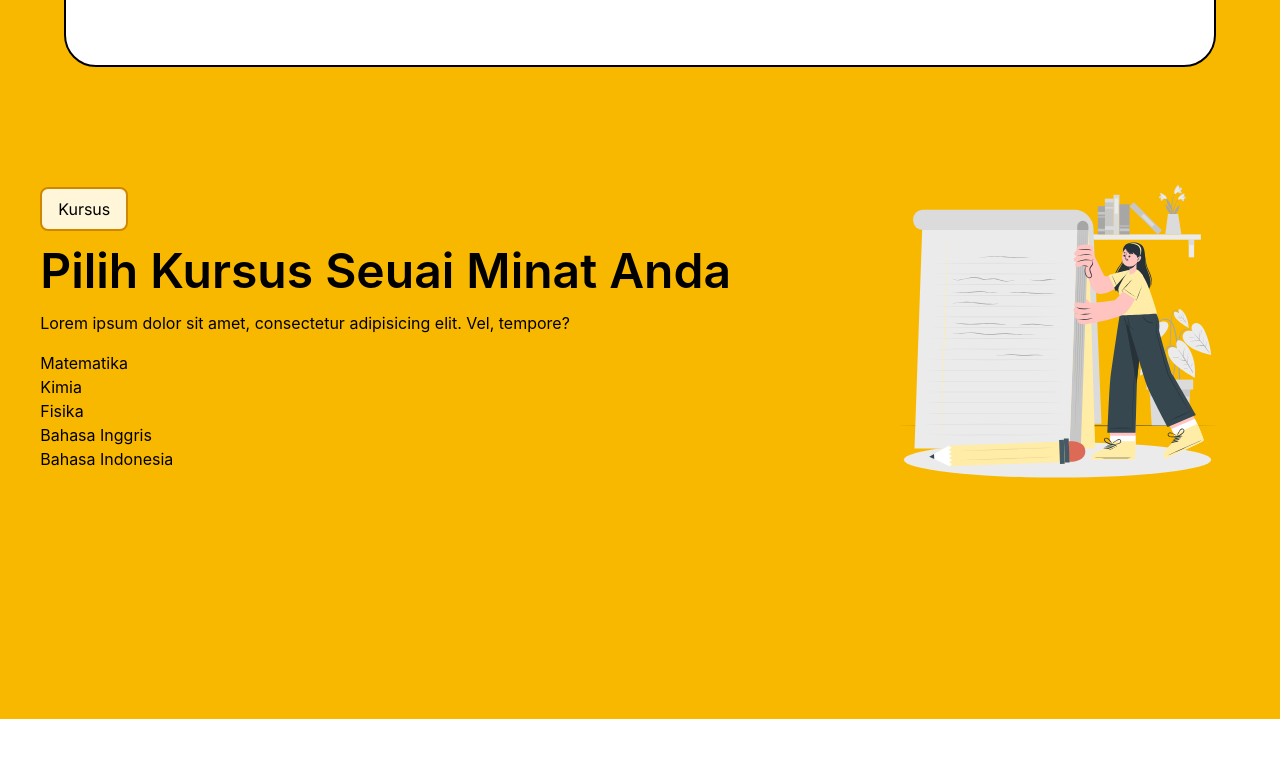
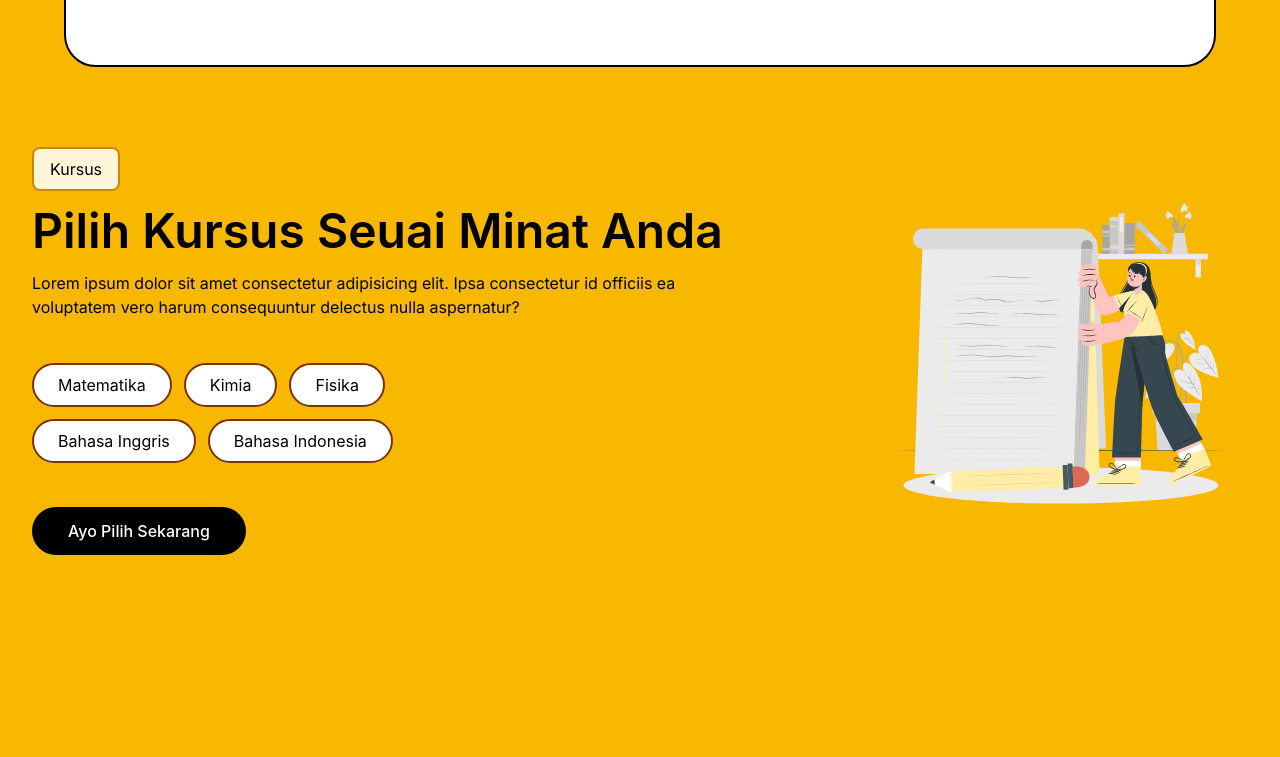
Before and after one commit to HEXS1010/web-kursus, a website built with Vite: page index.html in a window 1280 px wide. Shown: the part 2732-3489 px from the top of the page. Before the commit the page ends 3451 px from the top, so only its background shows below. Built offline with nearby package versions, Linux system fonts and the light colour scheme.

Commit message:
selesai kursus section

```diff
--- a/index.html
+++ b/index.html
@@ -262,34 +262,37 @@
         </div>
       </section>
 
+      <!-- kursus section -->
       <section class="relative bg-hero py-52">
         <div class="max-w-7xl mx-auto px-2 sm:px-6 lg:px-8">
           <div class="flex justify-center items-center gap-36 mt-36">
             <div class="flex flex-col gap-4">
               <span class="bg-body inline-block w-fit px-4 py-2 rounded-lg font-nav border-[2px] border-yellow-600 text-black font-nav-text font-normal text-base">Kursus</span>
               <h5 class="font-title font-semibold text-5xl text-black">Pilih Kursus Seuai Minat Anda</h5>
-              <p>Lorem ipsum dolor sit amet, consectetur adipisicing elit. Vel, tempore?</p>
+              <p class="font-nav-text font-normal text-base">Lorem ipsum dolor sit amet consectetur adipisicing elit. Ipsa consectetur id officiis ea voluptatem vero harum consequuntur delectus nulla aspernatur?</p>
 
-              <div>
-                <div>
+              <div class="flex flex-wrap gap-3 mt-7 max-w-md">
+                <div class="bg-nav px-6 py-2 w-fit rounded-full border-2 border-amber-900 transition duration-300 hover:bg-black hover:text-white">
                   <p>Matematika</p>
                 </div>
-                <div>
+                <div class="bg-nav px-6 py-2 w-fit rounded-full border-2 border-amber-900 transition duration-300 hover:bg-black hover:text-white">
                   <p>Kimia</p>
                 </div>
-                <div>
+                <div class="bg-nav px-6 py-2 w-fit rounded-full border-2 border-amber-900 transition duration-300 hover:bg-black hover:text-white">
                   <p>Fisika</p>
                 </div>
-                <div>
+                <div class="bg-nav px-6 py-2 w-fit rounded-full border-2 border-amber-900 transition duration-300 hover:bg-black hover:text-white">
                   <p>Bahasa Inggris</p>
                 </div>
-                <div>
+                <div class="bg-nav px-6 py-2 w-fit rounded-full border-2 border-amber-900 transition duration-300 hover:bg-black hover:text-white">
                   <p>Bahasa Indonesia</p>
                 </div>
               </div>
+
+              <button class="w-fit bg-black font-nav font-medium text-base text-white px-9 py-3 mt-7 rounded-full transition duration-300 hover:bg-white hover:text-black">Ayo Pilih Sekarang</button>
             </div>
 
-            <div class="w-[30%]">
+            <div class="w-[50%]">
               <img src="img/Notebook-cuate.svg" alt="">
             </div>
           </div>
```
